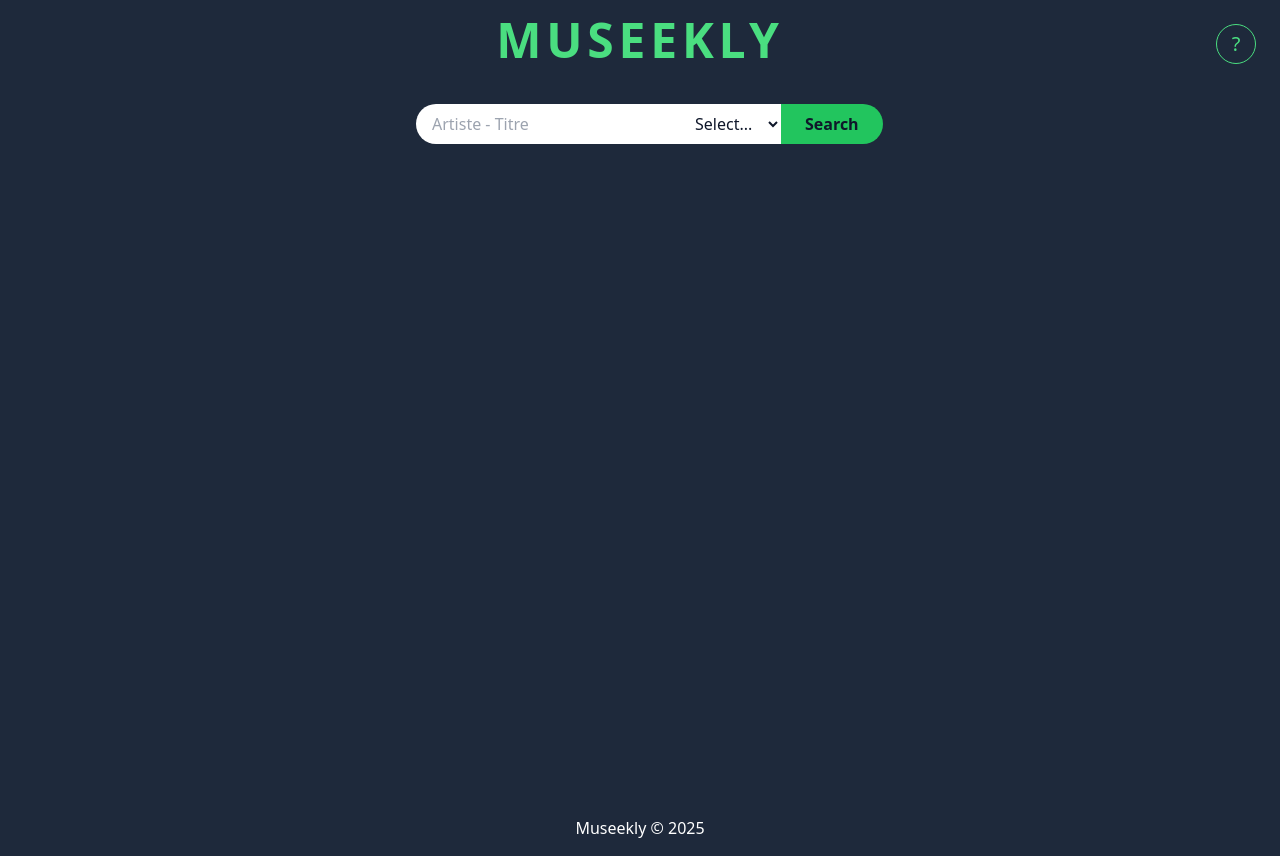
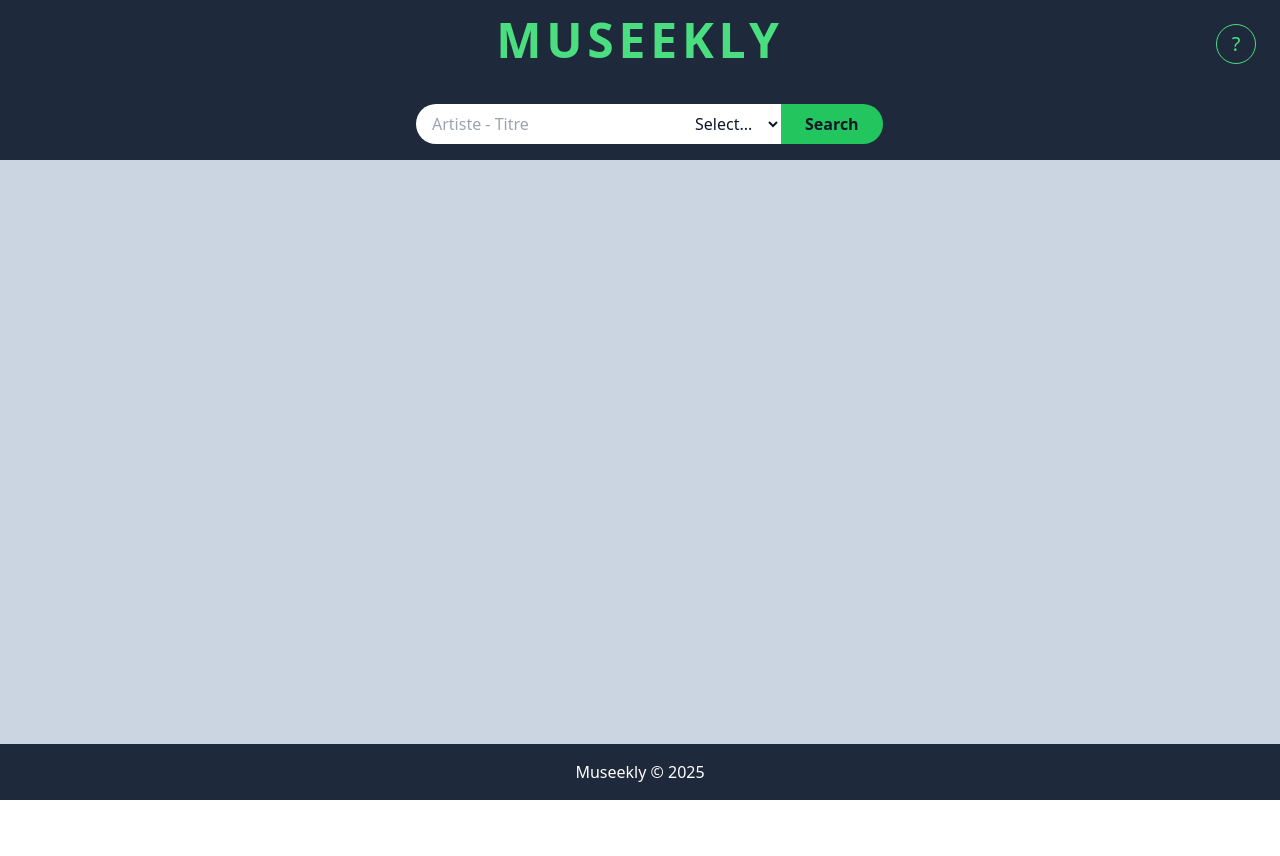
Before and after one commit to AHLALLAY/Museekly, a React (Vite) app: page / in a window 1280 px wide. After the commit the page ends 800 px from the top, so only its background shows below. Built offline with nearby package versions, Linux system fonts and the light colour scheme.

Commit message:
feat: Ajouter une propriétée pour actualiser la page

```diff
--- a/src/components/SearchBar.jsx
+++ b/src/components/SearchBar.jsx
@@ -42,6 +42,7 @@
                 const lyricsUrl = `https://api.lyrics.ovh/v1/${encodeURIComponent(artiste.trim())}/${encodeURIComponent(song.trim())}`;
                 localStorage.setItem('lyrics', lyricsUrl);
             }
+            window.location.reload();
 
         } catch (err) {
             setError(err.message);
@@ -51,7 +52,7 @@
     }
 
     return (
-        <div className="bg-slate-800 flex flex-col items-center pt-4 px-6 min-h-screen">
+        <div className="bg-slate-800 flex flex-col items-center pt-4 px-6 pb-4">
             <div className="absolute top-4 right-4">
                 <Help />
             </div>
```
